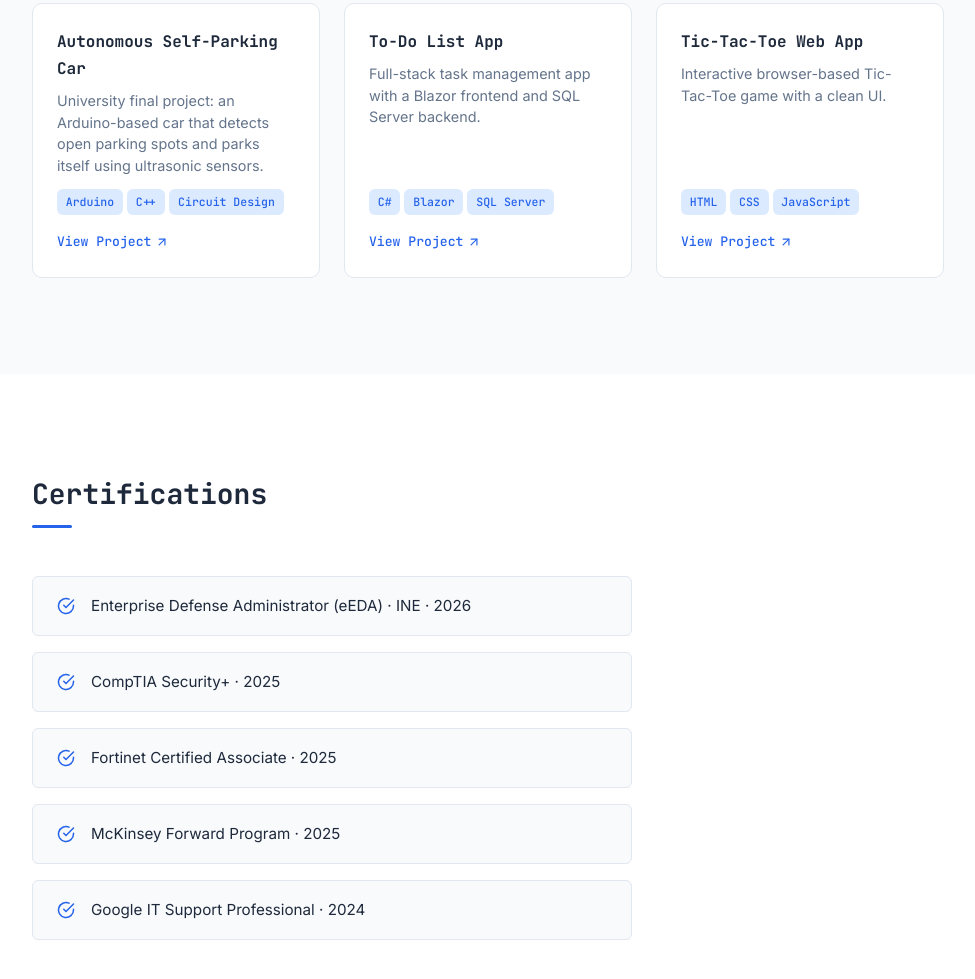
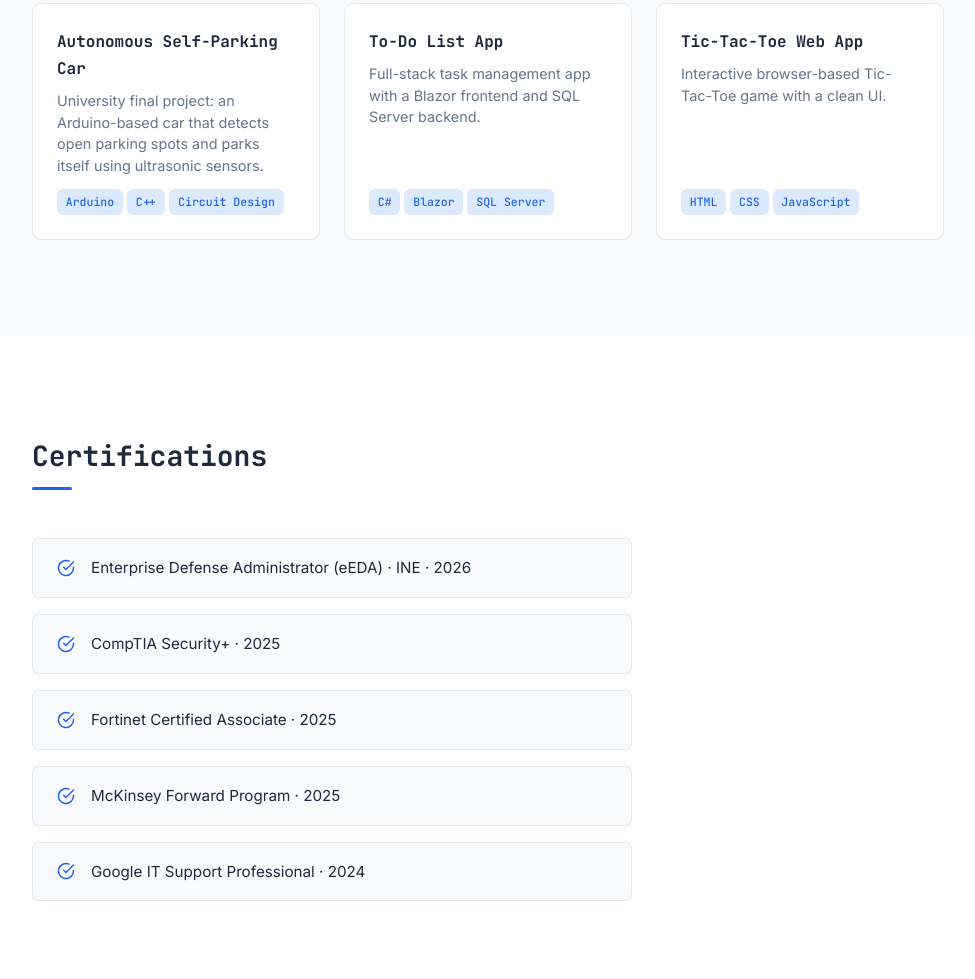
Before and after one commit to Yousif001/portfolio, a plain HTML site: page index.html in a window 1280 px wide. Shown: the part 2772-3751 px from the top of the page, without its empty margins (152-1127 px from the left). Drawn offline with Linux system fonts and the light colour scheme.

Commit message:
Comment out project links in index.html
Commented out project links in the card sections.

```diff
--- a/index.html
+++ b/index.html
@@ -201,10 +201,10 @@
               <span class="tag tag--small">C++</span>
               <span class="tag tag--small">Circuit Design</span>
             </div>
-            <a href="[PLACEHOLDER_PROJECT_URL]" class="card__link" target="_blank" rel="noopener noreferrer">
+            <!-- <a href="[PLACEHOLDER_PROJECT_URL]" class="card__link" target="_blank" rel="noopener noreferrer">
               View Project
               <svg xmlns="http://www.w3.org/2000/svg" width="14" height="14" viewBox="0 0 24 24" fill="none" stroke="currentColor" stroke-width="2" stroke-linecap="round" stroke-linejoin="round" aria-hidden="true"><line x1="7" y1="17" x2="17" y2="7"/><polyline points="7 7 17 7 17 17"/></svg>
-            </a>
+            </a> -->
           </article>
           <article class="card">
             <h3 class="card__title">To-Do List App</h3>
@@ -214,10 +214,10 @@
               <span class="tag tag--small">Blazor</span>
               <span class="tag tag--small">SQL Server</span>
             </div>
-            <a href="[PLACEHOLDER_PROJECT_URL]" class="card__link" target="_blank" rel="noopener noreferrer">
+            <!-- <a href="[PLACEHOLDER_PROJECT_URL]" class="card__link" target="_blank" rel="noopener noreferrer">
               View Project
               <svg xmlns="http://www.w3.org/2000/svg" width="14" height="14" viewBox="0 0 24 24" fill="none" stroke="currentColor" stroke-width="2" stroke-linecap="round" stroke-linejoin="round" aria-hidden="true"><line x1="7" y1="17" x2="17" y2="7"/><polyline points="7 7 17 7 17 17"/></svg>
-            </a>
+            </a> -->
           </article>
           <article class="card">
             <h3 class="card__title">Tic-Tac-Toe Web App</h3>
@@ -227,10 +227,10 @@
               <span class="tag tag--small">CSS</span>
               <span class="tag tag--small">JavaScript</span>
             </div>
-            <a href="[PLACEHOLDER_PROJECT_URL]" class="card__link" target="_blank" rel="noopener noreferrer">
+            <!-- <a href="[PLACEHOLDER_PROJECT_URL]" class="card__link" target="_blank" rel="noopener noreferrer">
               View Project
               <svg xmlns="http://www.w3.org/2000/svg" width="14" height="14" viewBox="0 0 24 24" fill="none" stroke="currentColor" stroke-width="2" stroke-linecap="round" stroke-linejoin="round" aria-hidden="true"><line x1="7" y1="17" x2="17" y2="7"/><polyline points="7 7 17 7 17 17"/></svg>
-            </a>
+            </a> -->
           </article>
         </div>
       </div>
```
